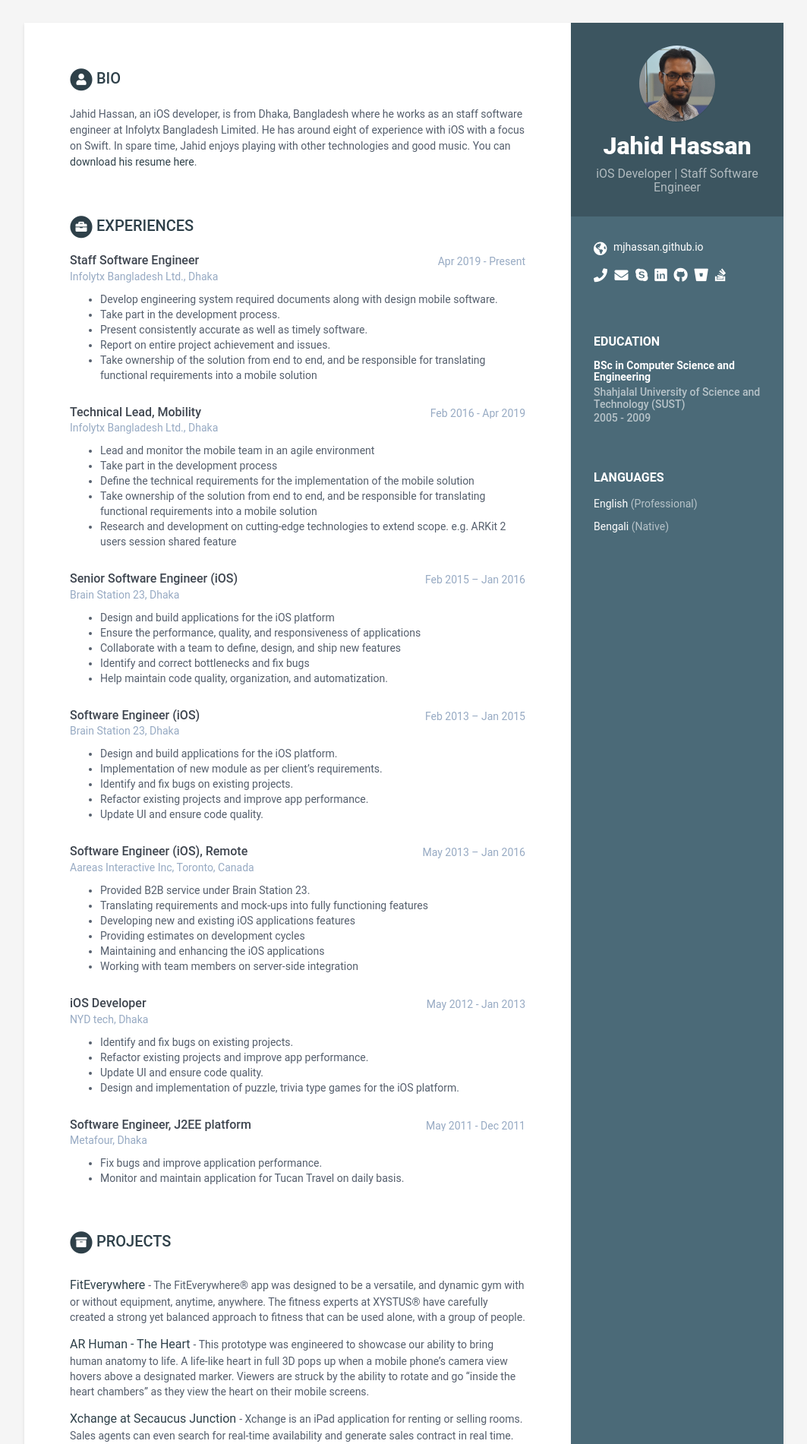
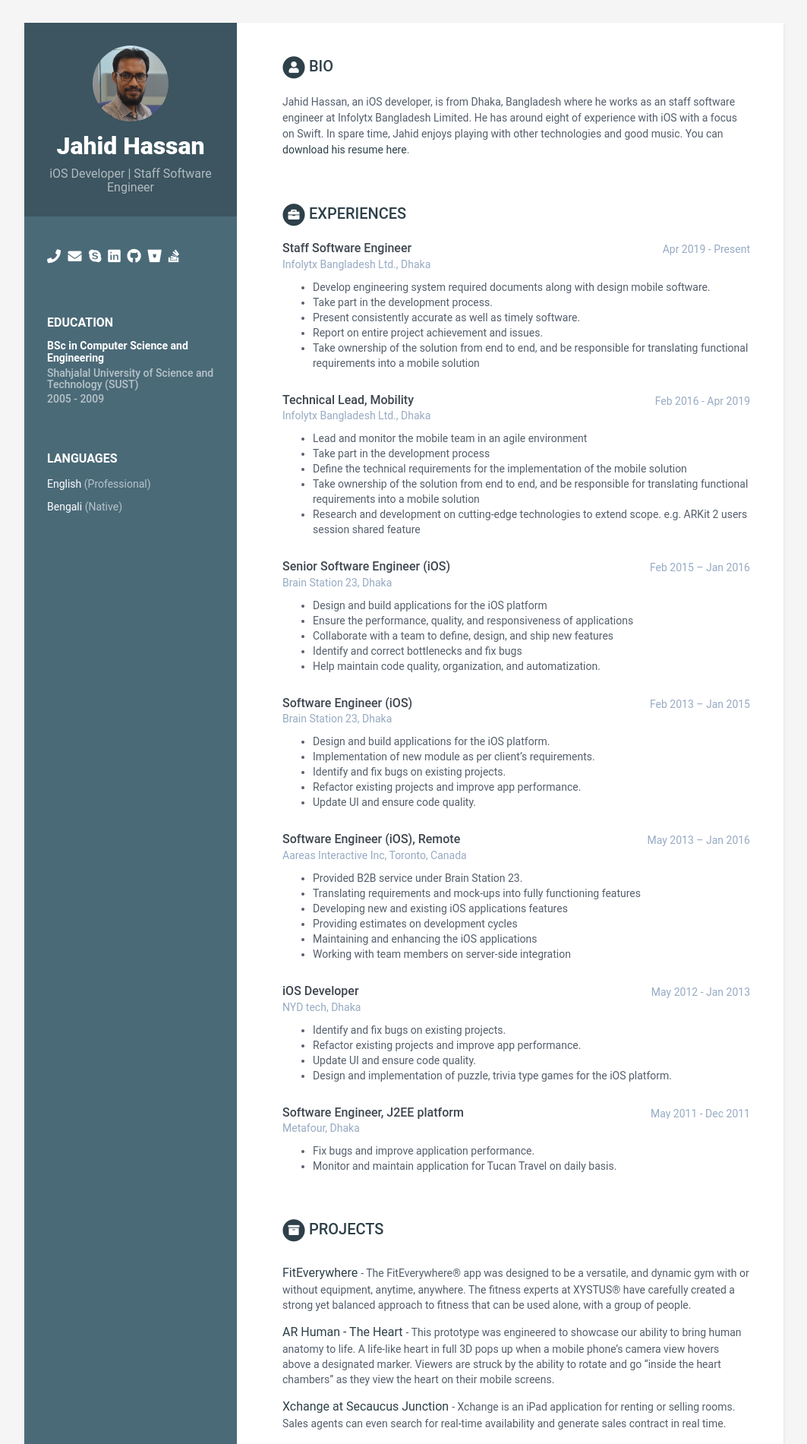
Before and after one commit to mjhassan/mjhassan.github.io, a Jekyll site: the page built from index.html, in a window 1280 px wide. Shown: the top 1901 px of the page at 76% size, without its empty margins (108-1171 px from the left). Built offline with Jekyll 4.4.1, drawn with Linux system fonts in a browser that asks for light colours; some of the changed text lies outside the part shown.

Commit message:
changed side bar position and updated info

```diff
--- a/_data/data.yml
+++ b/_data/data.yml
@@ -12,7 +12,7 @@ sidebar:
     avatar: profile.jpg  #place a 100x100 picture inside /assets/images/ folder and provide the name of the file below
 
     # Sidebar links
-    website: mjhassan.github.io #do not add http://
+    # website: mjhassan.github.io #do not add http://
     email: jahid.hassan.ce@gmail.com
     phone: +8801814450361
     skype: jahid.hassan52
@@ -182,4 +182,4 @@ publications:
         link: http://www.infolytx.com/our-insights/tech/vapor/
 
 footer: >
-    Designed with <i class="fas fa-heart"></i> by <a href="http://themes.3rdwavemedia.com" target="_blank" rel="nofollow">Xiaoying Riley</a>
+    Designed with <i class="fas fa-heart"></i> by Jahid Hassan with the help of <a href="http://themes.3rdwavemedia.com" target="_blank" rel="nofollow">Xiaoying Riley</a>
--- a/_sass/_base.scss
+++ b/_sass/_base.scss
@@ -38,10 +38,11 @@ p {
 .sidebar-wrapper {
     background: $theme-color;
     position: absolute;
-    right: 0;
+    left: 0;
     width: 280px;
     height: 100%;
     min-height: 800px;
+    overflow: hidden;
     color: #fff;
     a {
         color: #fff;
@@ -153,8 +154,8 @@ p {
 
 .main-wrapper {
     background: #fff;
-    padding: 60px;
-    padding-right: 340px;
+    padding: 44px;
+    padding-left: 340px;
     .section-title {
         text-transform: uppercase;
         font-size: 20px;
```
